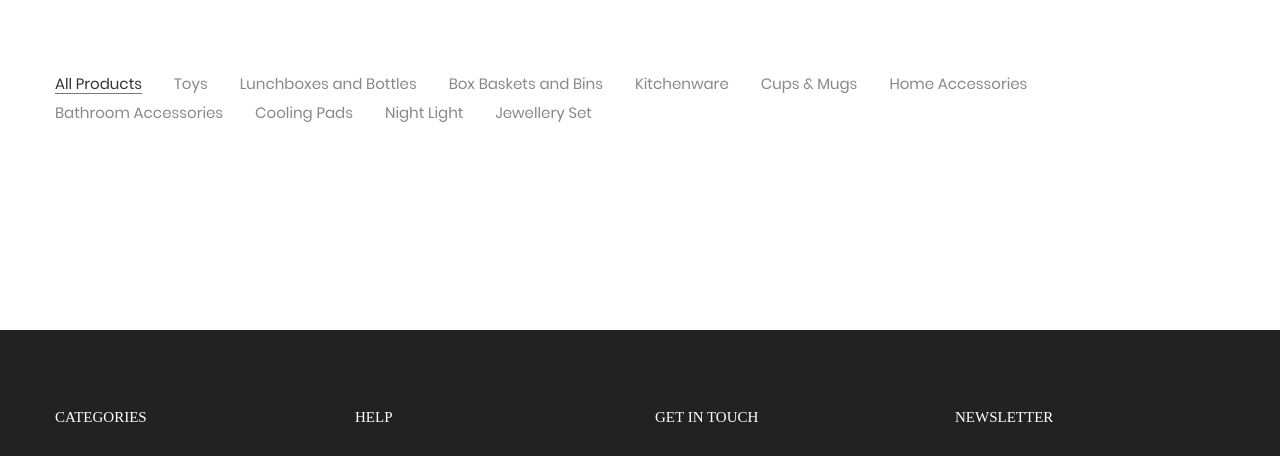
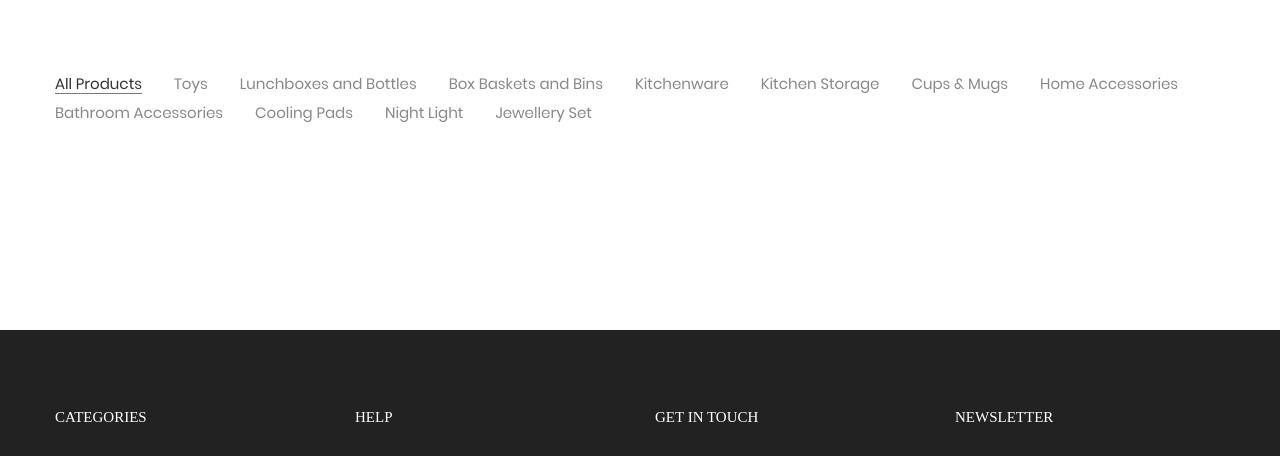
Before and after one commit to DeepShakhiya/unique_spark, a plain HTML site: page product.html in a window 1280 px wide. Shown: the part 87-543 px from the top of the page. Drawn offline with Linux system fonts and the light colour scheme; no server answers; a web font is replaced by a local one.

Commit message:
add filter

```diff
--- a/product.html
+++ b/product.html
@@ -151,6 +151,10 @@
 
 					<button class="stext-106 cl6 hov1 bor3 trans-04 m-r-32 m-tb-5" data-filter=".kitchen-tools">
 						Kitchenware
+					</button>
+
+					<button class="stext-106 cl6 hov1 bor3 trans-04 m-r-32 m-tb-5" data-filter=".kitchen-storage">
+						Kitchen Storage
 					</button>
 
 					<button class="stext-106 cl6 hov1 bor3 trans-04 m-r-32 m-tb-5" data-filter=".cups-mugs">
```
